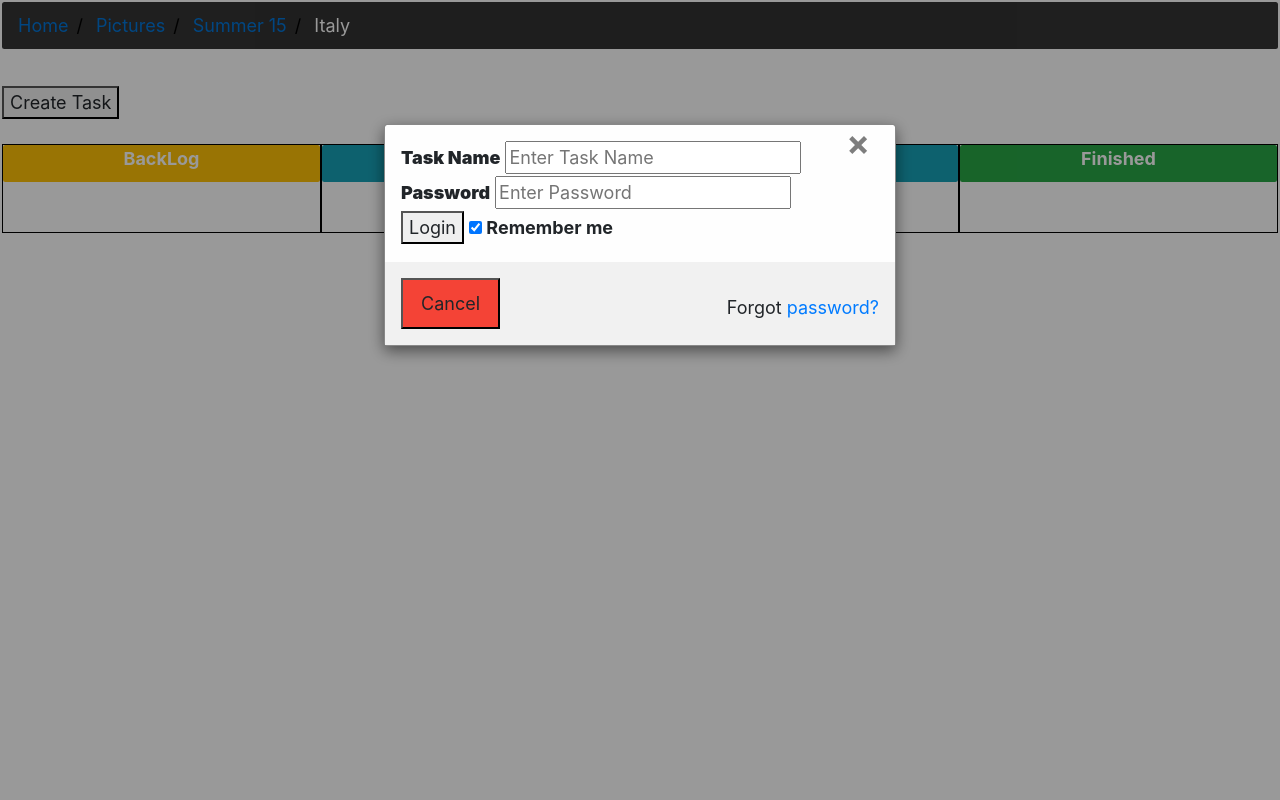
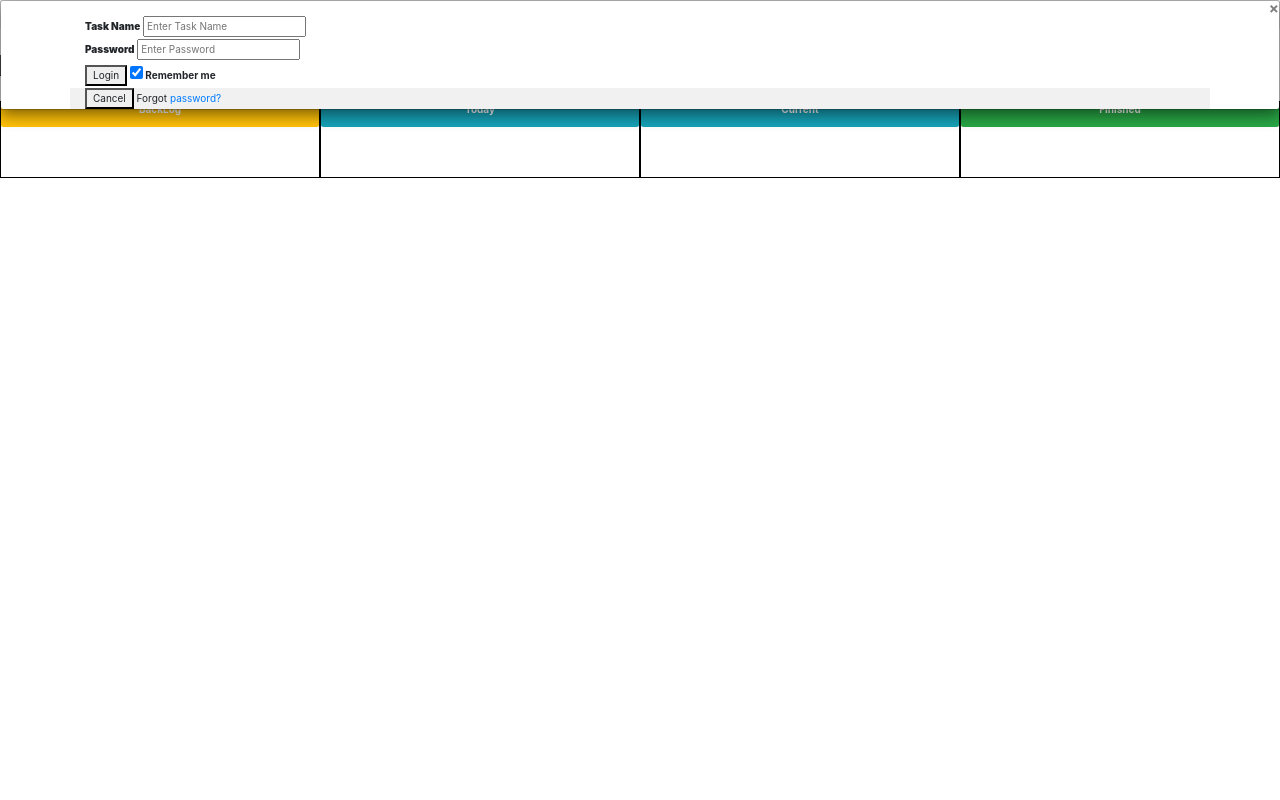
Before and after one commit to dineepthomas/collabify_v2.0, a Django app: template collabify/scripts/templates/board.html in a window 1280 px wide, after a click on "Create Task". Run offline with Django 3.2, Linux system fonts and the light colour scheme; the template is opened without the code that fills it, so the values that code supplies are empty; some libraries are stand-ins or nearby versions.

Commit message:
Auto stash before merge of "backold" and "origin/backold"

```diff
--- a/collabify/scripts/templates/board.html
+++ b/collabify/scripts/templates/board.html
@@ -11,7 +11,7 @@
     <link rel="stylesheet" href="https://use.fontawesome.com/releases/v5.2.0/css/all.css" integrity="sha384-hWVjflwFxL6sNzntih27bfxkr27PmbbK/iSvJ+a4+0owXq79v+lsFkW54bOGbiDQ" crossorigin="anonymous">
     <link rel="stylesheet" href="https://stackpath.bootstrapcdn.com/bootstrap/4.1.3/css/bootstrap.min.css" integrity="sha384-MCw98/SFnGE8fJT3GXwEOngsV7Zt27NXFoaoApmYm81iuXoPkFOJwJ8ERdknLPMO" crossorigin="anonymous">
     {% load static %}
-
+<link rel="stylesheet" type="text/css" href="{% static 'css/board-css.css' %}">
 <!--JavaScript file for all things task-->
 <script src="js/tasks.js"></script>
 
@@ -46,135 +46,7 @@
 
 
 <!--Task Creation Modal css-->
-<style>
-/*
-button {
-    background-color: #4CAF50;
-    color: white;
-    padding: 14px 20px;
-    margin: 8px 0;
-    border: none;
-    cursor: pointer;
-    width: 100%;
-}
-/*
-button:hover {
-    opacity: 0.8;
-}
 
-/* Extra styles for the cancel button */
-body{
-	font-size: 18px;
-	padding: 2px;
-}
-.cancelbtn {
-    width: auto;
-    padding: 10px 18px;
-    background-color: #f44336;
-}
-
-/* position the close button */
-.testing {
-    padding: 16px;
-}
-
-span.psw {
-    float: right;
-    padding-top: 16px;
-}
-
-/* The Modal (background) */
-.modal {
-    display: none; /* Hidden by default */
-    position: fixed; /* Stay in place */
-    z-index: 1; /* Sit on top */
-    left: 0;
-    top: 0;
-    width: 100%; /* Full width */
-    height: 100%; /* Full height */
-    overflow: auto; /* Enable scroll if needed */
-    background-color: rgb(0,0,0); /* Fallback color */
-    background-color: rgba(0,0,0,0.4); /* Black w/ opacity */
-    padding-top: 60px;
-}
-	/* Modal Content/Box */
-.modal-content {
-    background-color: #fefefe;
-    margin: 5% auto 15% auto; /* 5% from the top, 15% from the bottom and centered */
-    border: 1px solid #888;
-    width: 40%; /* Could be more or less, depending on screen size */
-}
-
-/* The Close Button (x) */
-.close {
-    position: absolute;
-    right: 25px;
-    top: 0;
-    color: #000;
-    font-size: 35px;
-    font-weight: bold;
-}
-
-.close:hover,
-.close:focus {
-    color: red;
-    cursor: pointer;
-}
-
-/* Add Zoom Animation */
-.animate {
-    -webkit-animation: animatezoom 0.6s;
-    animation: animatezoom 0.6s
-}
-
-@-webkit-keyframes animatezoom {
-    from {-webkit-transform: scale(0)}
-    to {-webkit-transform: scale(1)}
-}
-
-@keyframes animatezoom {
-    from {transform: scale(0)}
-    to {transform: scale(1)}
-}
-
-/* Change styles for span and cancel button on extra small screens */
-@media screen and (max-width: 300px) {
-    span.psw {
-       display: block;
-       float: none;
-    }
-    .cancelbtn {
-       width: 100%;
-    }
-}
-</style>
-
-
-<!--Breadcrumb css-->
-<style>
-ul.breadcrumb {
-    padding: 10px 16px;
-    list-style: none;
-    background-color: #333;
-}
-ul.breadcrumb li {
-    display: inline;
-    font-size: 18px;
-}
-ul.breadcrumb li+li:before {
-    padding: 8px;
-    color: black;
-    content: "/\00a0";
-}
-ul.breadcrumb li a {
-    color: #0275d8;
-    text-decoration: none;
-}
-ul.breadcrumb li a:hover {
-    color: #01447e;
-    text-decoration: underline;
-}
-</style>
 
 <!-- Drag and Drop Scripts -->
 <script>
@@ -378,3 +250,4 @@ window.onclick = function(event) {
     }
 }
 </script>
+</html>
```
